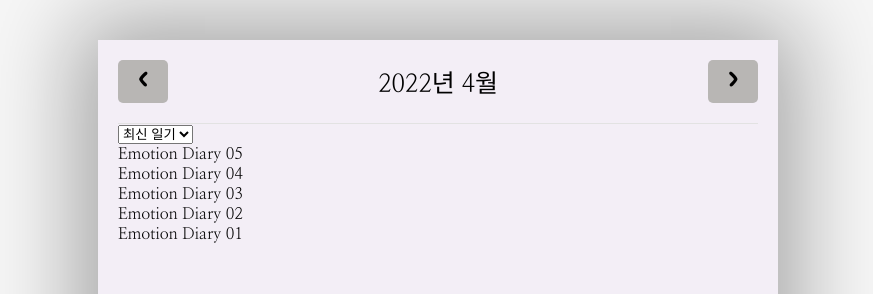
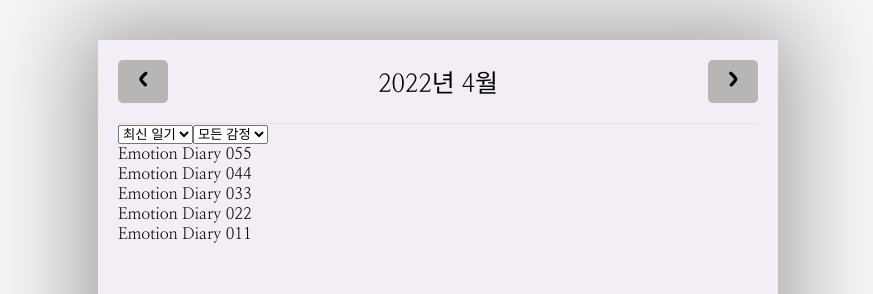
Before and after one commit to Skylar090807/emotion_diary, a React (Create React App) app: page / in a window 1280 px wide. Shown: the top 294 px of the page, without its empty margins (202-1075 px from the left). Built offline with nearby package versions, Linux system fonts and the light colour scheme.

Commit message:
최신 일기 정렬과 같은 방법으로 감정 옵션도 추가

```diff
--- a/src/components/DiaryList.jsx
+++ b/src/components/DiaryList.jsx
@@ -4,6 +4,12 @@ import { useState } from 'react'
 const sortOptionList = [
   { value: 'latest', name: '최신 일기' },
   { value: 'oldest', name: '오랜 일기' },
+]
+
+const emotionFilterOptionList = [
+  { value: 'all', name: '모든 감정' },
+  { value: 'good', name: '좋은 감정' },
+  { value: 'bad', name: '나쁜 감정' },
 ]
 
 const ControlMenu = ({ value, onChange, optionList }) => {
@@ -25,14 +31,22 @@ const ControlMenu = ({ value, onChange, optionList }) => {
 const DiaryList = ({ diaryList }) => {
   //정렬 기준이 되는 state
   const [sortType, setSortType] = useState('latest')
+  const [emotionFilter, setEmotionFilter] = useState('all')
 
   //ControlMenu option 선택 시 해당 일기 보여주는 기능 구현.
-
   //diaryList를 최신 순으로 정렬하는 함수 getProcessedDiaryList 구현.
   //배열 diaryList prop 깊은 복사!
   //diaryList.sort()를 사용하면 기존 배열 자체가 변경되기 때문에
   // 깊은 복사를 한 후 JSON.parse(JSON.stringify())함수를 사용해 데이터를 붙여 넣어 주고 copyList에 대입한다.
   const getProcessedDiaryList = () => {
+    const emotionFilterCallback = (item) => {
+      if (emotionFilter === 'good') {
+        return parseInt(item.emotion) <= 3
+      } else {
+        return parseInt(item.emotion) > 3
+      }
+    }
+
     const compare = (a, b) => {
       if (sortType === 'latest') {
         return parseInt(b.date) - parseInt(a.date)
@@ -42,7 +56,9 @@ const DiaryList = ({ diaryList }) => {
     }
 
     const copyList = JSON.parse(JSON.stringify(diaryList))
-    const sortedList = copyList.sort(compare)
+
+    const emotionFilteredList = emotionFilter === 'all' ? copyList : copyList.filter((it) => emotionFilterCallback(it))
+    const sortedList = emotionFilteredList.sort(compare)
     return sortedList
   }
 
@@ -52,8 +68,13 @@ const DiaryList = ({ diaryList }) => {
       {/* onChange prop의 역할은 select가 변화 되었을 때 수행되어야 하므로 setSortType을 내려준다. */}
       {/* optionList prop의 역할은 어떤 일기인지 option을 보여주는 것이므로 일기 종류를 배열로 담고있는 sortOptionList를 내려준다. */}
       <ControlMenu value={sortType} onChange={setSortType} optionList={sortOptionList} />
+      <ControlMenu value={emotionFilter} onChange={setEmotionFilter} optionList={emotionFilterOptionList} />
       {getProcessedDiaryList().map((it) => (
-        <div key={it.id}>{it.content}</div>
+        <div key={it.id}>
+          {it.content}
+          {it.emotion}
+          {console.log(it.emotion)}
+        </div>
       ))}
     </div>
   )
```
